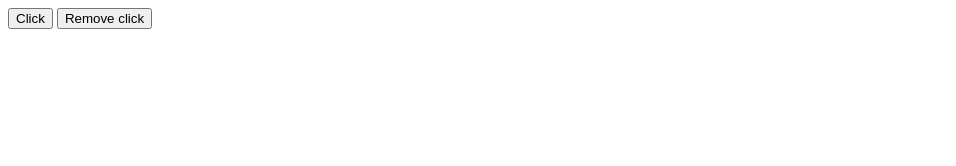
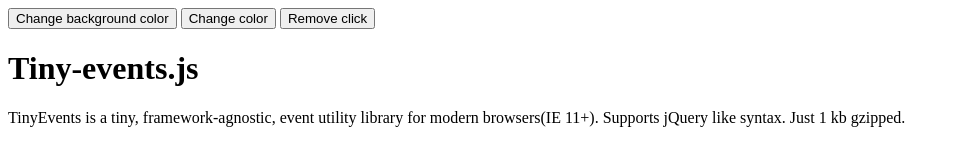
Before and after one commit to sachinchoolur/tiny-events.js, a website: page demo/index.html in a window 1280 px wide. Both pictures are taken after a click on the button "Remove click". Shown: the whole page, without its empty margins (0-956 px from the left). Drawn offline with Linux system fonts and the light colour scheme.

Commit message:
update demo

```diff
--- a/demo/index.html
+++ b/demo/index.html
@@ -1,18 +1,35 @@
 <!DOCTYPE html>
 <html>
-	<head>
+    <head>
         <script src="../dist/tiny-events.umd.js"></script>
     </head>
-	<body>
-        <button class="btn">Click</button>
-        <button class="remove">Remove click</button>
+    <body>
+        <button class="change-bg">Change background color</button>
+        <button class="change-color">Change color</button>
+
+        <button class="remove-btn">Remove click</button>
+
+        <h1>Tiny-events.js</h1>
+        <p>
+            TinyEvents is a tiny, framework-agnostic, event utility library for
+            modern browsers(IE 11+). Supports jQuery like syntax. Just 1 kb
+            gzipped.
+        </p>
         <script>
-            tinyEvents('.btn').on('click', () => {
-                console.log('calling')
-            })
-            tinyEvents('.remove').on('click', () => {
-                tinyEvents('.btn').off('click')
-            })
+            const getRandomColor = () =>
+                '#' + Math.floor(Math.random() * 16777215).toString(16);
+
+            tinyEvents('.change-bg').on('click.sample mouseover.sample', () => {
+                document.body.style.backgroundColor = getRandomColor();
+            });
+
+            tinyEvents('.change-color').on('click.sample', () => {
+                document.body.style.color = getRandomColor();
+            });
+
+            tinyEvents('.remove-btn').on('click', () => {
+                tinyEvents('.change-bg, .change-color').off('.sample');
+            });
         </script>
     </body>
 </html>
```
